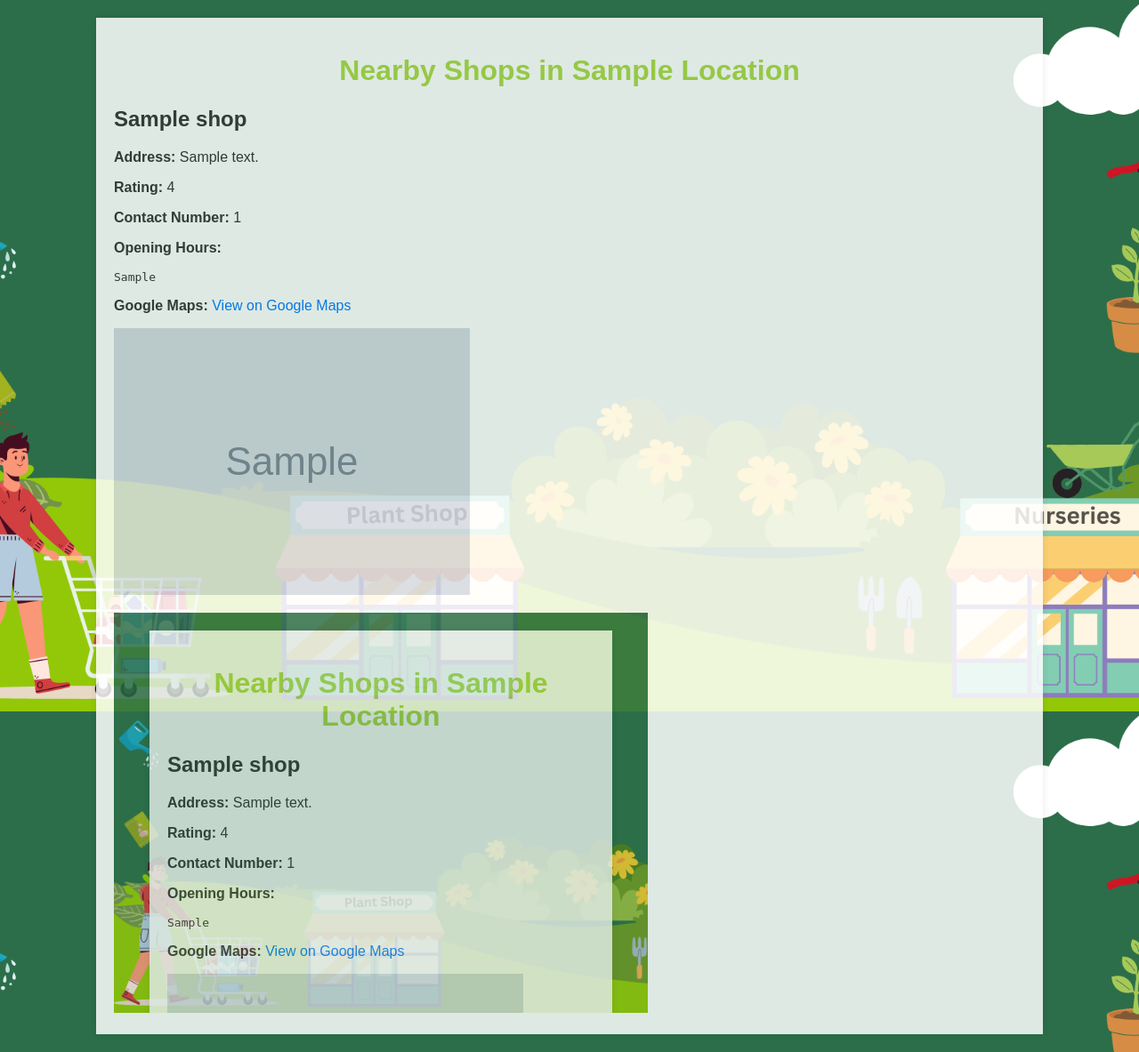
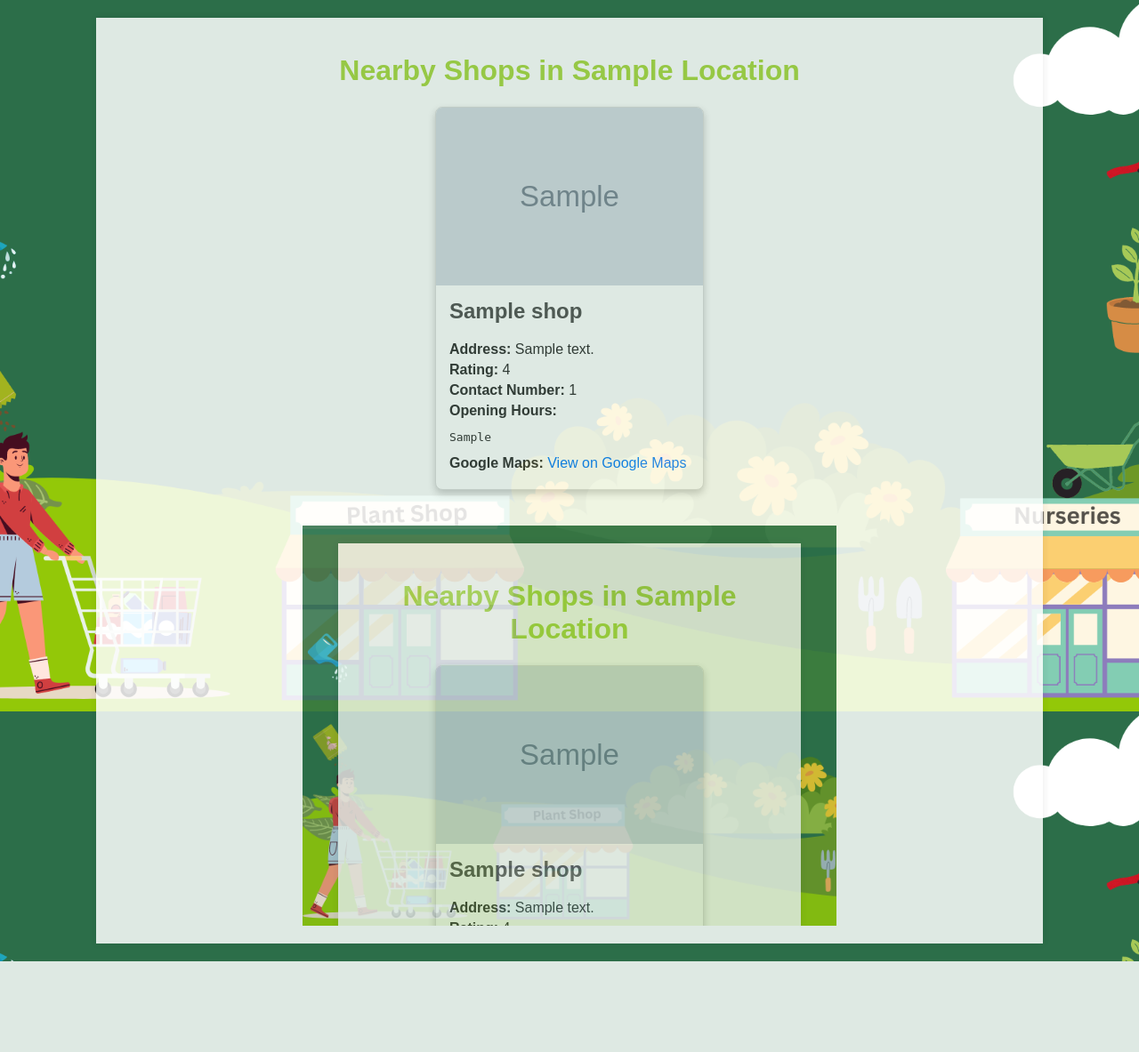
Before and after one commit to m-aparna/Green-Buddy, a Flask app: template app/templates/shops_info.html in a window 1280 px wide. Shown: the whole page at 89% size. After the commit the page ends 1081 px from the top, so only its background shows below. Run offline with Flask 3, Linux system fonts and the light colour scheme; the template is opened without the code that fills it: most values are stand-ins (such as "Sample title", 1, 10 or a date in 2020); grey boxes marked "Sample" are stand-in pictures.

Commit message:
Files modified

```diff
--- a/app/main.py
+++ b/app/main.py
@@ -60,7 +60,7 @@ def shops_info():
 
         return render_template('shops_info.html', location=location, shops=shops_data, map_url=map_url)
     except Exception as error:
-        return f"Something went wrong while processing your request : {error}"
+        return f"Something went wrong while processing the request : {error}"
 
 
 if __name__ == '__main__':                              # Ensures the app runs when the script is executed directly.
--- a/app/static/css/shops_info.css
+++ b/app/static/css/shops_info.css
@@ -10,61 +10,82 @@
     color: #333;
 }
 
-    solid #ddd;
-            padding: 10px 0;
-        }body {
-            font-family: Arial, sans-serif;
-            line-height: 1.6;
-            margin: 0;
-            padding: 0;
-            background-color: #f4f4f4;
-        }
 .container {
     width: 80%;
     margin: 20px auto;
-            background:  #ffffff;
+    background: #ffffff;
     opacity: 0.85;
     padding: 20px;
-            box-shadow: 0 0 10px rgba(0,0,0,0.1);
+    box-shadow: 0 0 10px rgba(0, 0, 0, 0.1);
 }
+
 h1 {
     text-align: center;
     font-family: Arial, sans-serif;
-            color: #aad945
+    color: #aad945;
 }
-        .shop {
-            border-bottom: 1px
-        .shop:last-child {
-            border-bottom: none;
+
+.content {
+    display: flex;
+    flex-direction: column;
+    gap: 20px;
 }
-        .shop h2 {
-            margin: 0 0 10px;
+
+.shop-cards {
+    display: flex;
+    flex-wrap: wrap;
+    gap: 20px;
+    justify-content: center;
+}
+
+.card {
+    background: #ffffff;
+    border: 1px solid #ddd;
+    border-radius: 8px;
+    overflow: hidden;
+    box-shadow: 0 4px 8px rgba(0, 0, 0, 0.2);
+    width: 300px;
+    display: flex;
+    flex-direction: column;
+}
+
+.shop-card-img {
+    width: 100%;
+    height: 200px;
+    object-fit: cover;
+}
+
+.card-body {
+    padding: 15px;
+    flex: 1;
+}
+
+.card-body h2 {
+    margin-top: 0;
     color: #555;
 }
-        .shop p {
+
+.card-body p {
     margin: 5px 0;
 }
-        .opening-hours {
-            margin-top: 10px;
 
-
-        }
-        .opening-hours p {
-            margin: 5px 0;
-        }
-        a {
+.card-body a {
     color: #007BFF;
     text-decoration: none;
 }
-        a:hover {
+
+.card-body a:hover {
     text-decoration: underline;
 }
+
+.map {
+    display: flex;
+    justify-content: center;
+}
+
 .map iframe {
-        position: absolute
-        height: 100%;
-        width: 100%;
-        left: 0;
-        right : 30;
-        top: 0;
-        position: absolute;
+    width: 600px;
+    height: 450px;
+    border: 0;
+    margin-top: 20px;
 }
--- a/app/templates/shops_info.html
+++ b/app/templates/shops_info.html
@@ -9,18 +9,22 @@
 <body>
     <div class="container">
         <h1><b>Nearby Shops in {{ location.title() }}</b></h1>
-        <div class="content-wrapper">
-            <div class="shop-details">
+        <div class="content">
+            <div class="shop-cards">
                 {% if shops %}
                     {% for shop in shops %}
-                        <div class="shop">
+                        <div class="card">
+                            {% if shop.photo_url %}
+                                <img src="{{ shop.photo_url }}" alt="{{ shop.photo_name }}" class="shop-card-img">
+                            {% endif %}
+                            <div class="card-body">
                                 <h2>{{ shop.name }}</h2>
                                 <p><strong>Address:</strong> {{ shop.address }}</p>
                                 <p><strong>Rating:</strong> {{ shop.rating }}</p>
                                 <p><strong>Contact Number:</strong> {{ shop.contact_number }}</p>
                                 <p><strong>Opening Hours:</strong><br><pre>{{ shop.opening_hours }}</pre></p>
                                 <p><strong>Google Maps:</strong> <a href="{{ shop.google_maps_uri }}" target="_blank">View on Google Maps</a></p>
-                            <p><img src="{{ shop.photo_url }}" alt="{{ shop.photo_name }}" /></p>
+                            </div>
                         </div>
                     {% endfor %}
                 {% else %}
--- a/app/templates/weather_info.html
+++ b/app/templates/weather_info.html
@@ -9,11 +9,6 @@
     <link rel="stylesheet" href="/static/css/cards.css">
 </head>
 <body>
-<!--    <header>-->
-<!--        <div class="container">-->
-<!--            <h1><b>Weather Information </b></h1>-->
-<!--        </div>-->
-<!--    </header>-->
     <div class="container">
         <div id="weather-forecast">
             <div class ="header_h2"><h2><b> 5-Day Weather Forecast for {{ location.title() }} </b></h2></div>
--- a/config.py
+++ b/config.py
@@ -5,9 +5,3 @@ google_maps_api_key = 'AIzaSyDG9gfVHTcfkkmnu3SzQhcDOJJYSnpMb9g'  # Google Maps A
 
 base_url = 'https://api.openweathermap.org/data/2.5/forecast?'  # Base url for openweathermap API
 base_places_url = 'https://places.googleapis.com/v1/places:searchText'  # Base url for google places API
-
-# Database configuration
-DB_HOST = 'localhost'
-DB_USERNAME = 'root'
-DB_PASSWORD = 'Somasoma@15'
-DB_NAME = 'garden_app'
```
Also changed, not shown: README.md, app/README.md (added). Lines whose indentation alone changed are shown as unchanged.
